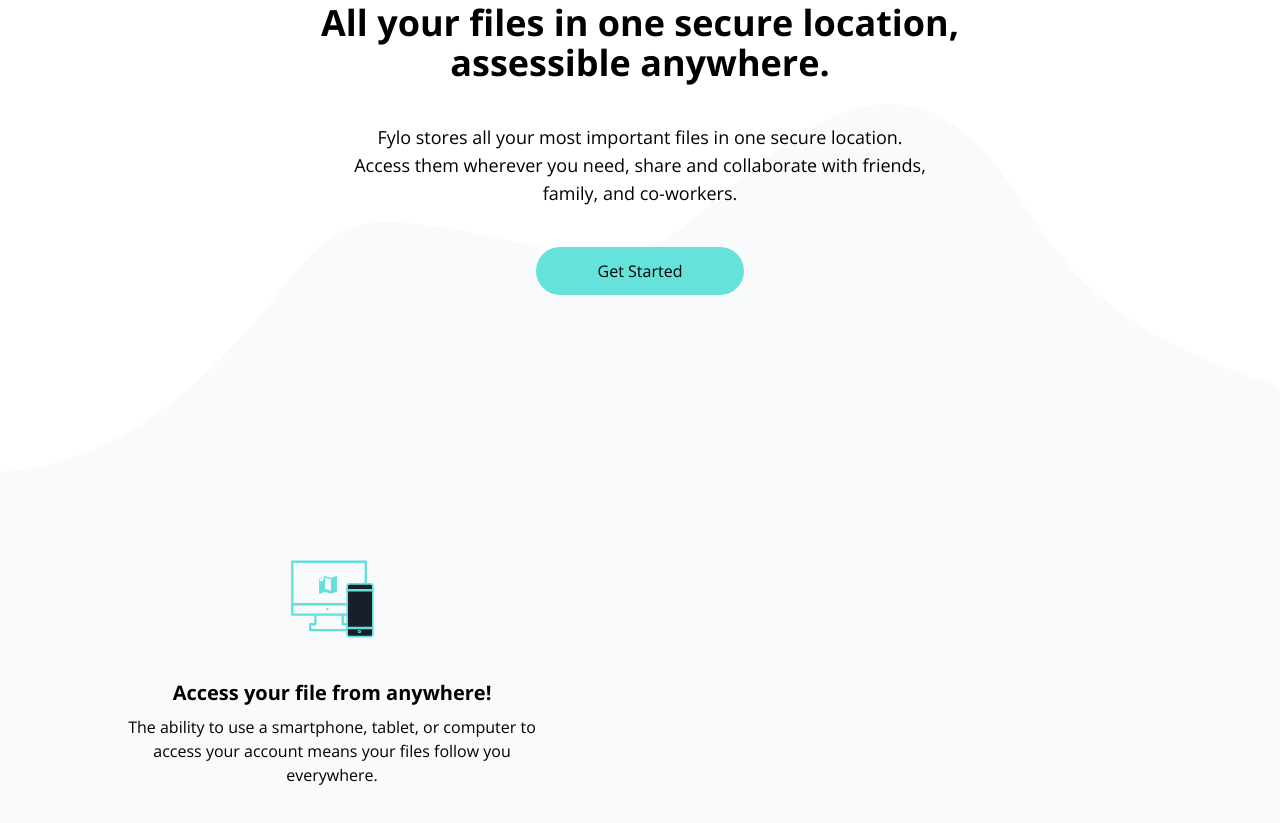
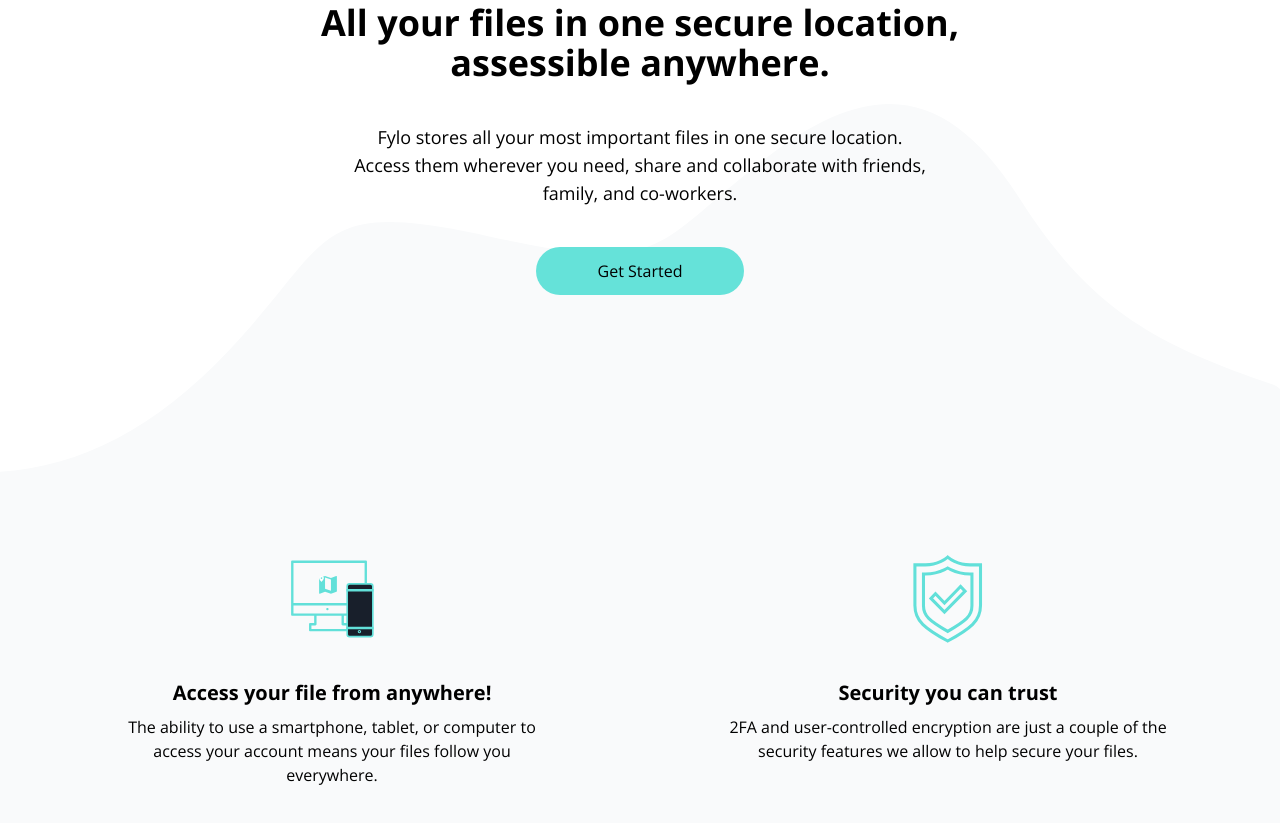
Before and after one commit to thomasmartinez114/tailwind-sandbox, a website: page 04-website-projects/04-fylo/index.html in a window 1280 px wide. Shown: the part 787-1610 px from the top of the page. Drawn offline with nearby package versions, Linux system fonts and the light colour scheme.

Commit message:
Feature 2 added

```diff
--- a/04-website-projects/04-fylo/index.html
+++ b/04-website-projects/04-fylo/index.html
@@ -117,6 +117,17 @@
               your account means your files follow you everywhere.
             </p>
           </div>
+          <!-- Item 2 -->
+          <div class="flex flex-col items-center space-y-2 md:w-1/2">
+            <div class="flex items-center justify-center h-24 mb-6">
+              <img src="images/icon-security.svg" alt="" />
+            </div>
+            <h3 class="text-xl font-bold">Security you can trust</h3>
+            <p class="max-w-md">
+              2FA and user-controlled encryption are just a couple of the
+              security features we allow to help secure your files.
+            </p>
+          </div>
         </div>
       </div>
     </section>
```
